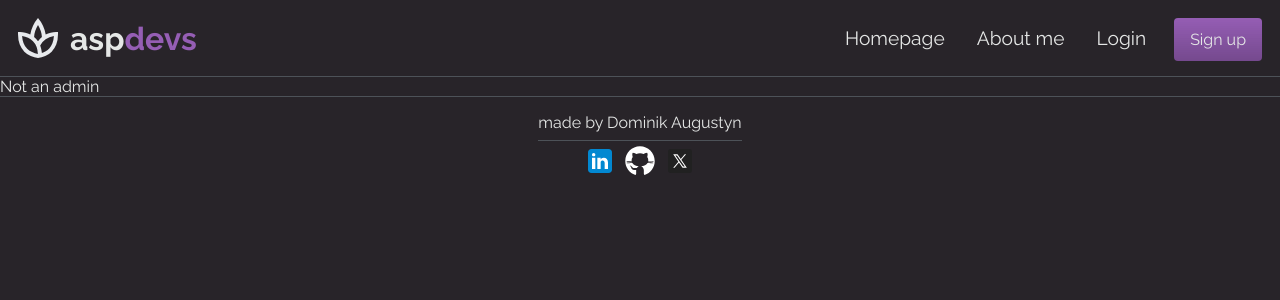
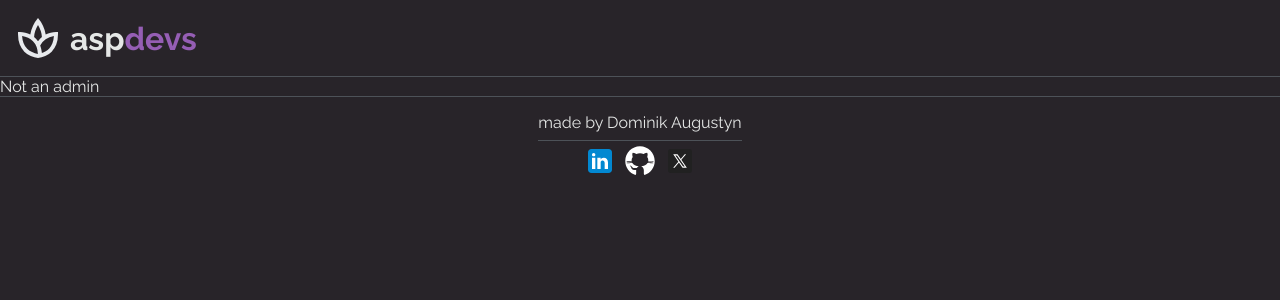
Before and after one commit to augustynd02/top-blog, a React (Vite) app in the folder client/: page /admin in a window 1280 px wide. Shown: the top 300 px of the page. Built offline with nearby package versions, Linux system fonts and the light colour scheme; no server answers.

Commit message:
fix(Header): fix layout shift when fetching auth

```diff
--- a/client/src/components/Header/Header.jsx
+++ b/client/src/components/Header/Header.jsx
@@ -7,7 +7,7 @@ import { AuthContext } from '../../contexts/AuthContext'
 import { RxHamburgerMenu } from "react-icons/rx";
 
 function Header() {
-    const { user } = useContext(AuthContext);
+    const { user, isLoading } = useContext(AuthContext);
     const [isMenuOpen, setIsMenuOpen] = useState(false);
 
     const toggleMenu = () => {
@@ -18,13 +18,14 @@ function Header() {
         <header>
             <div className={styles.headerContainer}>
                 <div className={styles.logoContainer}>
-                    <img src={logo} alt="logo" className={styles.logo}/>
+                    <img src={logo} alt="logo" className={styles.logo} />
                     <h1>asp<span className="highlight">devs</span></h1>
                 </div>
                 <nav>
-                    <ul className={styles.desktop}>
+                    <ul className={`${styles.desktop} ${isLoading ? '' : styles.loaded}`}>
                         <li><Link href="/" isStyled={false} >Homepage</Link></li>
                         <li><Link href="/about-me" isStyled={false} >About me</Link></li>
+
                         {user ? (
                             <>
                                 <li className={styles.headerWelcome}>Welcome, {user.username}!</li>
@@ -36,9 +37,10 @@ function Header() {
                                 <li><Link href="/register" isStyled={true} >Sign up</Link></li>
                             </>
                         )}
+
                     </ul>
 
-                    <RxHamburgerMenu className={styles.menu} onClick={toggleMenu}/>
+                    <RxHamburgerMenu className={styles.menu} onClick={toggleMenu} />
                     {isMenuOpen && (
                         <ul className={styles.mobile}>
                             <li><Link href="/" isStyled={false} >Homepage</Link></li>
--- a/client/src/components/Header/header.module.css
+++ b/client/src/components/Header/header.module.css
@@ -42,6 +42,35 @@ nav ul {
 li {
     padding: 4px;
     font-size: 1.2rem;
+    opacity: 0;
+
+    transition: 0.2s;
+}
+
+nav ul.loaded li {
+    animation: fade-in 0.2s forwards;
+}
+
+nav ul.loaded li:nth-child(2) {
+    animation-delay: 0.1s;
+}
+
+nav ul.loaded li:nth-child(3) {
+    animation-delay: 0.2s;
+}
+
+nav ul.loaded li:nth-child(4) {
+    animation-delay: 0.3s;
+}
+
+@keyframes fade-in {
+    0% {
+        opacity: 0;
+    }
+
+    100% {
+        opacity: 1;
+    }
 }
 
 .headerWelcome {
--- a/client/src/contexts/AuthContext.jsx
+++ b/client/src/contexts/AuthContext.jsx
@@ -4,10 +4,10 @@ import useAuth from '../hooks/useAuth';
 const AuthContext = createContext(null);
 
 function AuthProvider({ children }) {
-    const { user, setUser } = useAuth();
+    const { user, setUser, isLoading } = useAuth();
 
     return (
-        <AuthContext.Provider value={{ user, setUser }}>
+        <AuthContext.Provider value={{ user, setUser, isLoading }}>
             {children}
         </AuthContext.Provider>
     )
--- a/client/src/hooks/useAuth.jsx
+++ b/client/src/hooks/useAuth.jsx
@@ -2,10 +2,13 @@ import { useEffect, useState } from 'react';
 
 function useAuth() {
     const [user, setUser] = useState(null);
+    const [isLoading, setIsLoading] = useState(true);
 
     useEffect(() => {
         async function checkLoginStatus() {
             try {
+                setIsLoading(true);
+                await new Promise(resolve => setTimeout(resolve, 1000));
                 const response = await fetch(`${import.meta.env.VITE_API_URL}/auth/session`, {
                     method: 'GET',
                     credentials: 'include',
@@ -17,15 +20,17 @@ function useAuth() {
                 } else {
                     setUser(null);
                 }
+                setIsLoading(false);
             } catch (err) {
                 console.error('Error with login status: ', err)
+                setIsLoading(false);
                 setUser(null);
             }
         }
         checkLoginStatus();
     }, [])
 
-    return { user, setUser};
+    return { user, setUser, isLoading };
 }
 
 export default useAuth;
```
Lines whose indentation alone changed are shown as unchanged.
